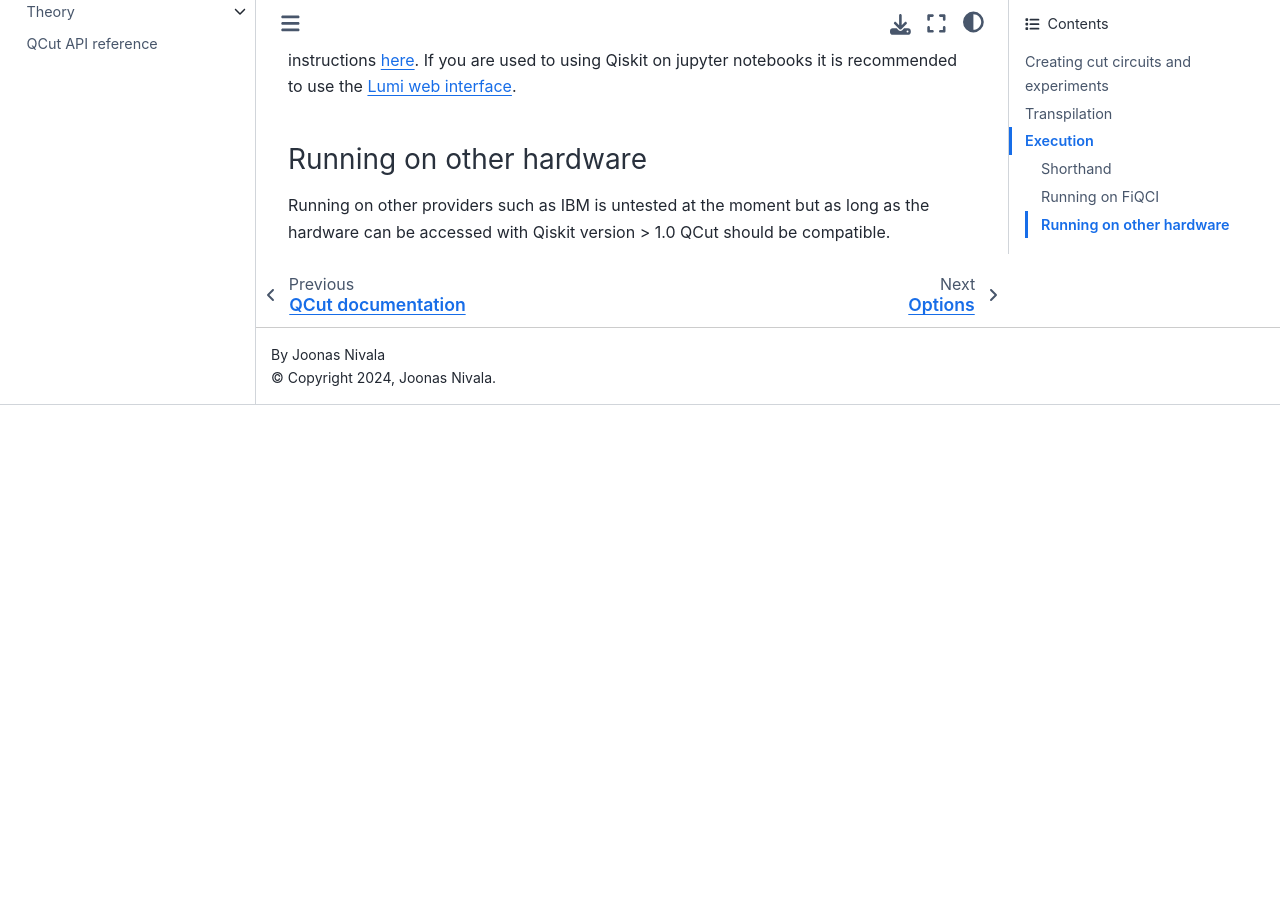
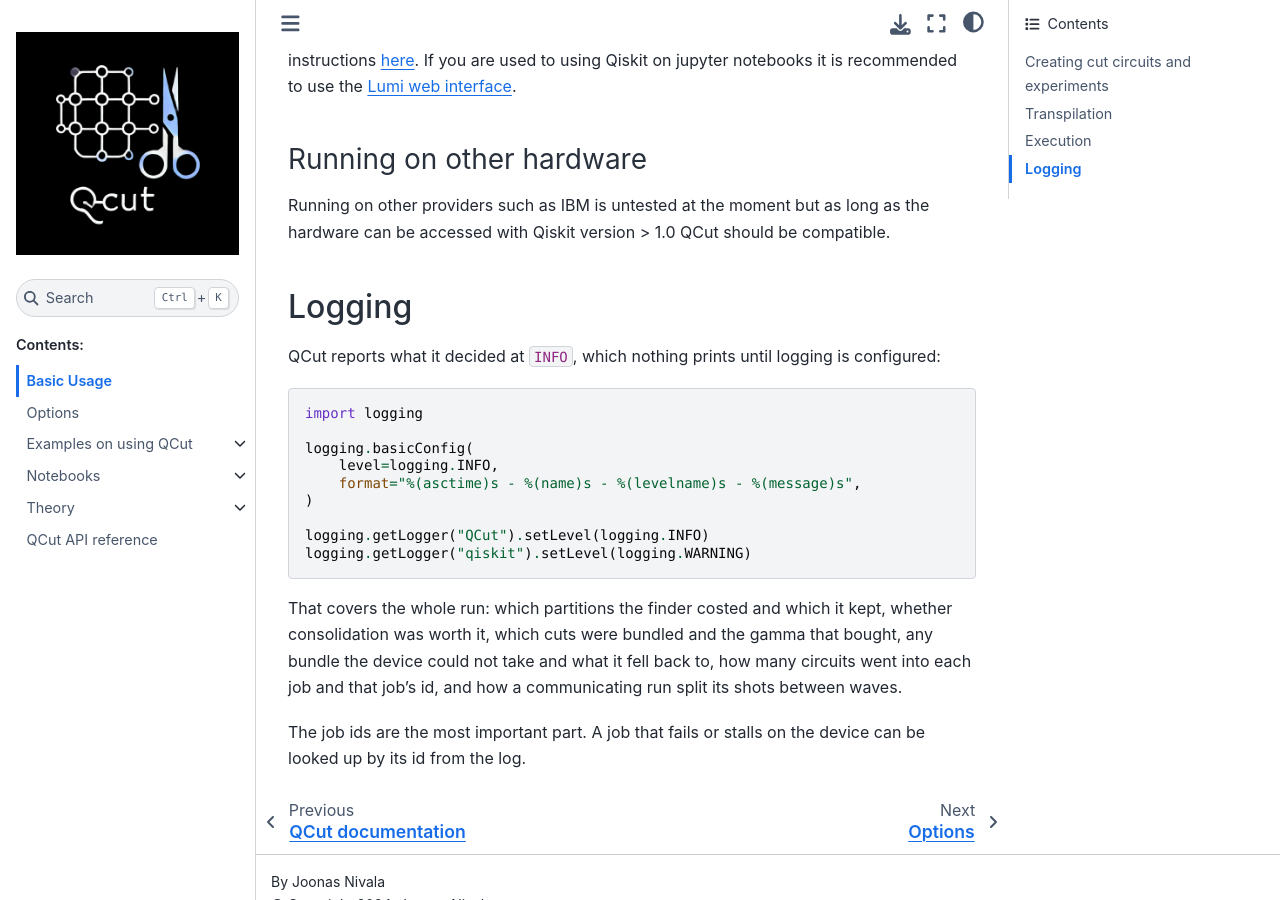
Before and after one commit to JooNiv/QCut, a Sphinx documentation site: the page built from docs/Usage.rst, in a window 1280 px wide and 900 px high, scrolled down 9189 px. Built offline with Sphinx 7.4.7 and the Sphinx Book theme 1.1.4, drawn with Linux system fonts in a browser that asks for light colours; pages that are not in the unit, such as notebooks, are missing from menus; the version number could not be read and is left out; before the commit the page ends 9594 px from its top, so only the background shows below that.

Commit message:
document logging

```diff
--- a/docs/Usage.rst
+++ b/docs/Usage.rst
@@ -380,3 +380,28 @@ Running on other hardware
 Running on other providers such as IBM is untested at the moment but as
 long as the hardware can be accessed with Qiskit version > 1.0 QCut
 should be compatible.
+
+Logging
+-------
+
+QCut reports what it decided at :code:`INFO`, which nothing prints until logging is
+configured:
+
+.. code:: python
+
+   import logging
+
+   logging.basicConfig(
+       level=logging.INFO,
+       format="%(asctime)s - %(name)s - %(levelname)s - %(message)s",
+   )
+
+   logging.getLogger("QCut").setLevel(logging.INFO)
+   logging.getLogger("qiskit").setLevel(logging.WARNING)
+
+That covers the whole run: which partitions the finder costed and which it kept, whether
+consolidation was worth it, which cuts were bundled and the gamma that bought, any bundle
+the device could not take and what it fell back to, how many circuits went into each job
+and that job's id, and how a communicating run split its shots between waves.
+
+The job ids are the most important part. A job that fails or stalls on the device can be looked up by its id from the log.
```
Also changed, not shown: README.md (+24 -0 lines).
